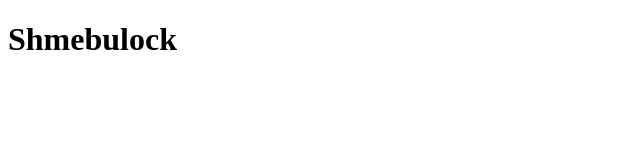
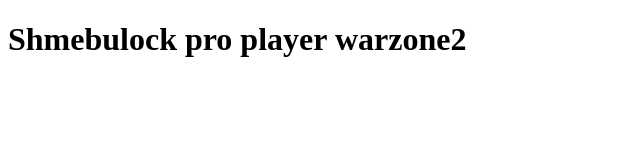
Before and after one commit to Shmebulock117/Shmebulock, a plain HTML site: page index.html in a window 1280 px wide. Shown: the whole page, without its empty margins (0-640 px from the left). Drawn offline with Linux system fonts and the light colour scheme.

Commit message:
mi primer sitio

```diff
--- a/index.html
+++ b/index.html
@@ -7,6 +7,6 @@
     <title>Mi primer sito</title>
 </head>
 <body>
-    <h1>Shmebulock</h1>
+    <h1>Shmebulock pro player warzone2</h1>
 </body>
 </html>
```
